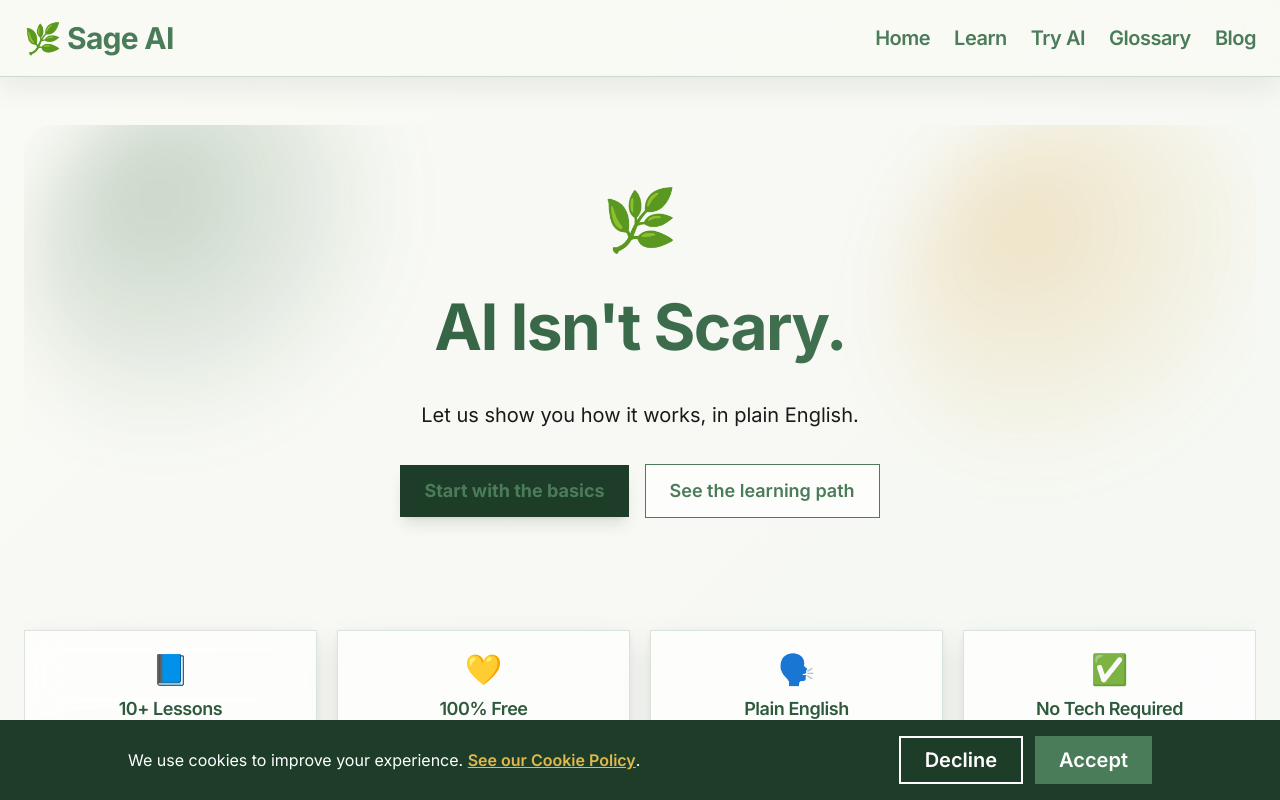
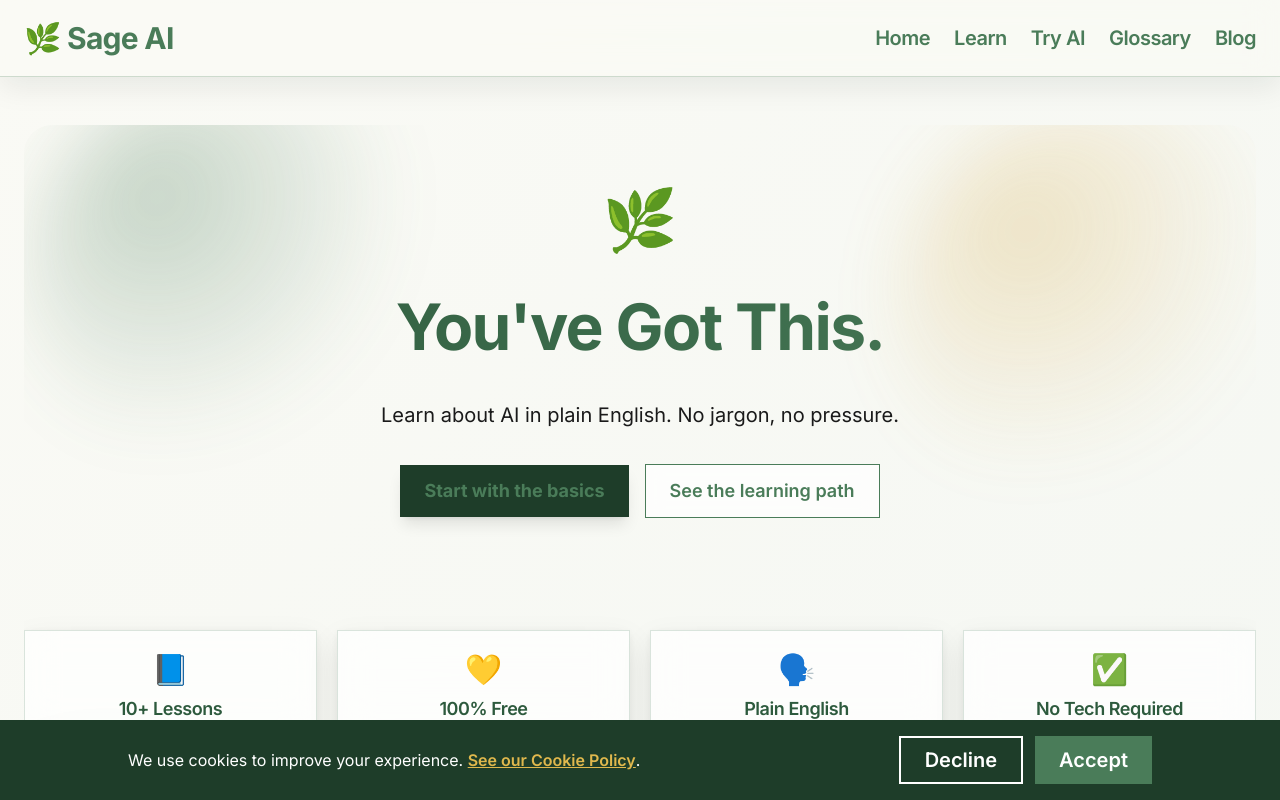
Before and after one commit to 4rthurturing/ai-made-simple, a Next.js app: page / in a window 1280 px wide. Shown: the top 800 px of the page. Built offline with nearby package versions, Linux system fonts and the light colour scheme.

Commit message:
Change hero text: You've Got This

```diff
--- a/app/page.tsx
+++ b/app/page.tsx
@@ -14,10 +14,10 @@ export default function Home() {
         <div className="relative z-10 px-4">
           <p className="text-6xl mb-6">🌿</p>
           <h1 className="text-[46px] md:text-[64px] font-bold tracking-tight mb-4 gradient-text animate-gradient-shift">
-            AI Isn&apos;t Scary.
+            You&apos;ve Got This.
           </h1>
           <h2 className="text-h3 text-warm-grey mb-8">
-            Let us show you how it works, in plain English.
+            Learn about AI in plain English. No jargon, no pressure.
           </h2>
           <div className="flex flex-wrap items-center justify-center gap-4">
             <Link
```
